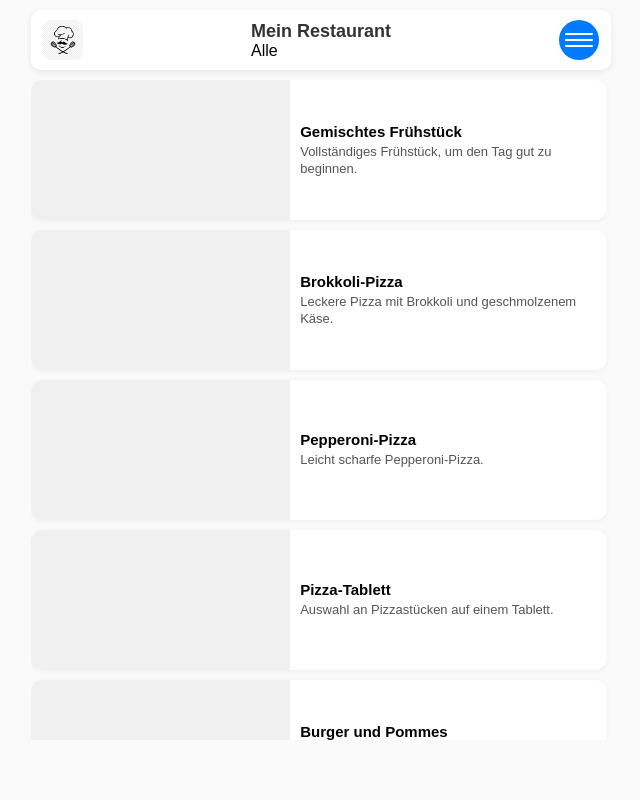
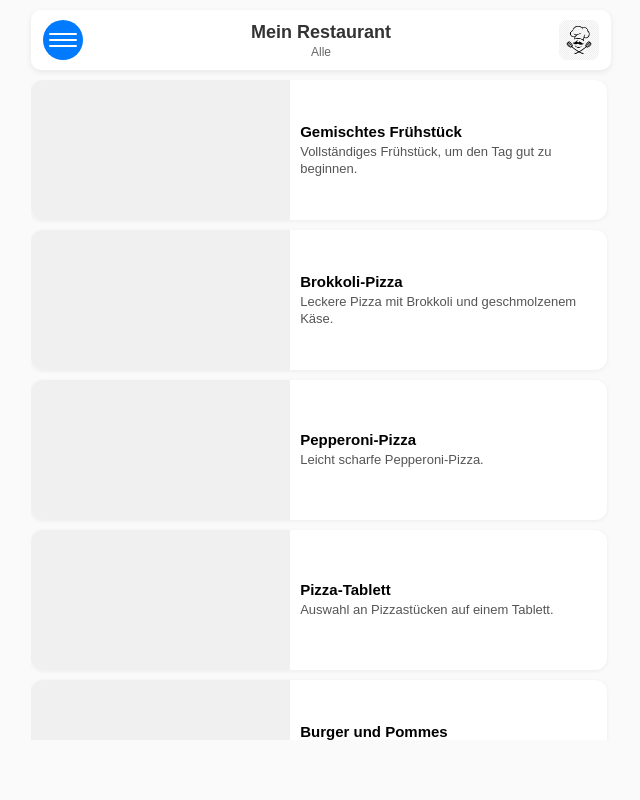
Before and after one commit to naimisoufiene3-arch/speisekarte, a plain HTML site: page index.html in a window 1280 px wide. Shown: the whole page, without its empty margins (319-959 px from the left). Drawn offline with nearby package versions, Linux system fonts and the light colour scheme.

```diff
--- a/index.html
+++ b/index.html
@@ -11,17 +11,19 @@
 <div id="app">
   <!-- TOP BAR -->
  <div class="top-bar">
-  <img id="restaurant-logo" src="logo.png" alt="Logo">
-
- <div id="restaurant-name-container">
-  <div id="restaurant-name">Mein Restaurant</div>
-  <div id="current-category-label">Alle</div>
-</div>
-
-
+  <!-- Bouton menu à gauche -->
   <button id="menu-toggle" class="menu-button" aria-label="Kategorie wählen">
     <span></span><span></span><span></span>
   </button>
+
+  <!-- Centre : nom + catégorie -->
+  <div id="restaurant-info">
+    <div id="restaurant-name">Mein Restaurant</div>
+    <div id="selected-category">Alle</div>
+  </div>
+
+  <!-- Logo à droite -->
+  <img id="restaurant-logo" src="logo.png" alt="Logo">
 </div>
 
 
```
